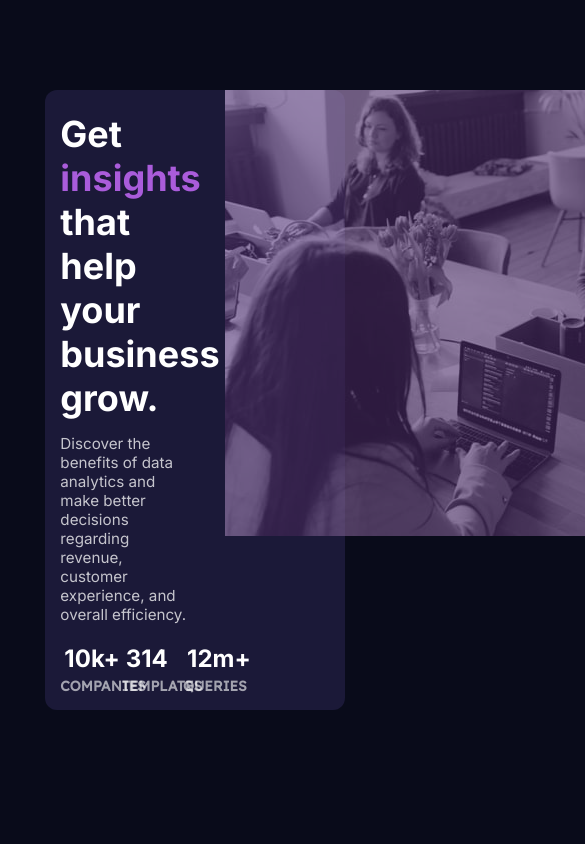
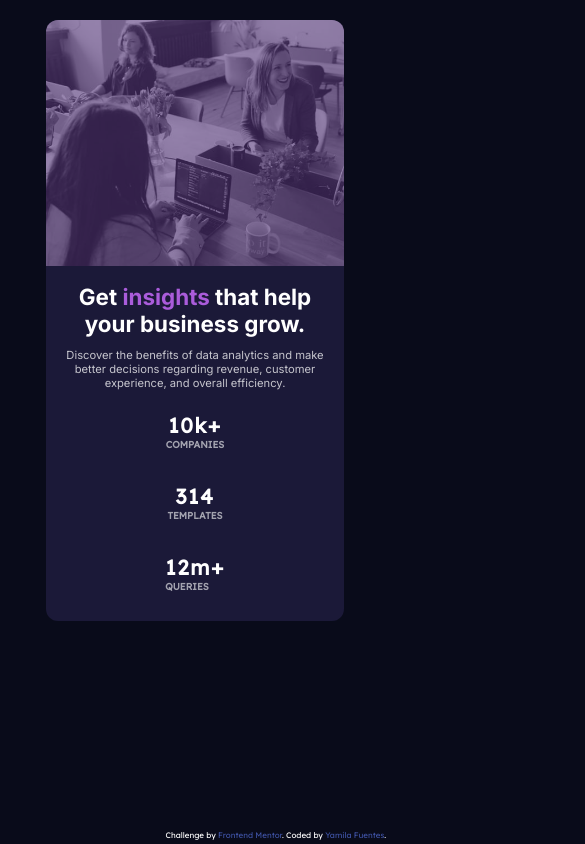
Before and after one commit to yamilafuentes/stats-preview-card, a plain HTML site: page index.html in a window 390 px wide. Shown: the top 844 px of the page, 585 px wide, since content can reach past the window. Drawn offline with Linux system fonts and the light colour scheme.

Commit message:
design mobile first

```diff
--- a/index.html
+++ b/index.html
@@ -2,66 +2,50 @@
 <html lang="en">
 <head>
   <meta charset="UTF-8">
-  <meta name="viewport" content="width=device-width, initial-scale=1.0"> <!-- displays site properly based on user's device -->
-
+  <meta name="viewport" content="width=device-width, initial-scale=1.0">
   <link rel="icon" type="image/png" sizes="32x32" href="./images/favicon-32x32.png">
   <link rel="stylesheet" type="text/css" href="style.css">
   <title>Frontend Mentor | Stats preview card component</title>
-
+  <meta name="viewport" content="user-scalable=no, width=device-width, initial-scale=1">
   <link rel="preconnect" href="https://fonts.googleapis.com">
   <link rel="preconnect" href="https://fonts.gstatic.com" crossorigin>
   <link href="https://fonts.googleapis.com/css2?family=Inter:wght@400;700&family=Lexend+Deca&display=swap" rel="stylesheet">
-
-  <!-- Feel free to remove these styles or customise in your own stylesheet 👍 -->
-  <style>
-    .attribution { font-size: 11px; text-align: right; }
-    .attribution a { color: hsl(228, 45%, 44%); }
-  </style>
+  <meta name="viewport" content="user-scalable=no, width=device-width, initial-scale=1">
 </head>
 <body>
-<!--   <span>Es para identificar una etiqueta html dentro de otras etiquetas</span>
-  <br> podemos hacer saltos de linea
-  <hr> linea horizontal
-  <article> definir contenido completamente independiente, ej: post de un blog</article> -->
-  <section>
-    <article class="card">
+  <section class="flex-container">
+    <article class="main-card">
+      <div class="img-card">
+          <img src="images/image-header-desktop.jpg">
+      </div>
       <div class="text-card">
-        <div>
-          <h1>Get <span class="letter">insights</span> that help your business grow.</h1>
-        </div>
-        <div>
-          <p class="text">
+        <h1>Get <span class="letter">insights</span> that help your business grow.</h1>
+        <div class="text">
+          <p>
             Discover the benefits of data analytics and make better decisions regarding revenue, customer
             experience, and overall efficiency.
           </p>
         </div>
-        <div class="grid">
-          <div>
-            <p class="stat-headings">10k+</p>
+        <div class="stats">
+          <div class="stat-headings">
+            <p>10k+</p>
             <h2>companies</h2>
           </div>
-          <div>
-            <p class="stat-headings">314</p>
+          <div class="stat-headings">
+            <p>314</p>
             <h2>templates</h2>
           </div>
-          <div>
-            <p class="stat-headings">12m+</p>
+          <div class="stat-headings">
+            <p>12m+</p>
             <h2>queries</h2>
           </div>
         </div>
       </div>
-
-      <div class="img-card">
-        <div>
-          <img src="images/image-header-desktop.jpg">
-        </div>
-      </div>
     </article>
   </section>
-
-<!--   <div class="attribution">
+  <footer class="attribution">
     Challenge by <a href="https://www.frontendmentor.io?ref=challenge" target="_blank">Frontend Mentor</a>.
     Coded by <a href="#">Yamila Fuentes</a>.
-  </div> -->
+  </footer>
 </body>
 </html>
--- a/style.css
+++ b/style.css
@@ -2,86 +2,158 @@
 
 
 body {
+  margin: 0%;
+  font-family: 'Inter', sans-serif;
+  font-family: 'Lexend Deca', sans-serif;
   background-color:  hsl(233, 47%, 7%);
-  margin-top: 90px;
 }
 
-h1 {
+.flex-container {
+  margin: 5%;
+  display: flex;
+  flex-direction: column;
+  align-items: center;
+}
+
+.main-card {
+  display: flex;
+  flex-direction: column;
+  width: 85%;
+  max-width: 90%;
+  max-height: 100%;
+  border-radius: 12px;
+  background-color: hsl(244, 38%, 16%);
+}
+
+.img-card {
+  display: flex;
+  width: 100%;
+}
+
+img {
+  width: 100%;
+  height: 100%;
+  border-radius: 12px 12px 0px 0px;
+  filter: opacity(0.4) drop-shadow(0 0 0 #aa5cdb);
+}
+
+.text-card {
+  margin: 4%;
+  display: flex;
+  flex-direction: column;
+}
+
+.text-card h1 {
+  margin: 2%;
+  font-weight: 700;
+  font-size:  1.4rem;
+  text-align: center;
   color: hsl(0, 0%, 100%);
   font-family: 'Inter', sans-serif;
-  font-weight: 700;
-  font-size:  36px;
-  margin: 5% 0;
 }
 
-h2 {
-  margin: 0px;
-  font-size: 14px;
-  color: hsla(0, 0%, 100%, 0.6);
-  text-transform:uppercase;
-  font-family: 'Lexend Deca', sans-serif;
-}
-
-p {
+.text p {
+  margin: 2%;
+  font-weight: 400;
+  text-align: center;
+  font-family: 'Inter', sans-serif;
   color: hsla(0, 0%, 100%, 0.75);
-  font-family: 'Inter', sans-serif;
-  font-weight: 400;
-  text-align: left;
 }
 
 .text {
-  margin: 9% 14% 0% 0%;
-  font-size: 95%;
+  display: flex;
+  font-size: 0.7rem;
 }
 
 .letter {
   color:  hsl(277, 64%, 61%);
 }
 
-.stat-headings {
-  margin: 4px;
-  color: hsl(0, 0%, 100%);
-  font-size: 24px;
-  font-weight: 700;
+.stats {
+  display: flex;
+  align-items: center;
+  flex-direction: column;
 }
 
-
-.card {
-  margin: 10%;
-  display: flex;
-  border-radius: 12px;
-  background-color: hsl(244, 38%, 16%);
+.stat-headings {
+  margin: 6%;
+  flex-direction: column;
+  font-size: 1rem;
+  color: hsl(0, 0%, 100%);
 }
 
-.text-card {
-  flex-grow: 1;
-  margin: 5%;
-  max-width: 50%;
+.stat-headings p {
+  margin: 0%;
+  font-weight: 700;
+  color: white;
+  text-align: center;
+  font-size: 1.3rem;
+  letter-spacing: 0.1rem;
 }
 
-.img-card {
-  flex-grow: 1;
-  width: 100%;
-  height: 100%;
+.stat-headings h2 {
+  margin: 0px;
+  font-size: 0.6rem;
+  text-transform: uppercase;
+  font-family: 'Lexend Deca', sans-serif;
+  color: hsla(0, 0%, 100%, 0.6);
 }
 
-img {
-  display: block;
-  border-radius: 0px 12px 12px 0px;
-  filter: opacity(0.4) drop-shadow(0 0 0 #aa5cdb);
+.attribution {
+  position: fixed;
+  margin: 1%;
+  bottom: 0;
+  right: 0;
+  font-size: 0.5rem;
+  font-weight: 500;
+  color: white;
+  text-align: right;
 }
 
-.grid {
-  display: grid;
-  grid-template-columns: 33% 33% auto;
-  /* grid-template-columns: repeat(3, 1fr); */
-  grid-gap: 12px;
-  margin-top: 11%;
+.attribution a {
+  text-decoration: none;
+  color: hsl(228, 45%, 44%);
 }
 
+@media (min-width: 650px) {
+  .main-card {
+    display: flex;
+    flex-direction: row-reverse;
+  }
 
-@media (max-widht: 375px) {
-  h2 {
-    color: tomato;
+  .img-card {
+    width: 50%;
+  }
+
+  img {
+    border-radius: 0px 12px 12px 0px;
+  }
+
+  .text-card {
+    width: 50%;
+    justify-content: space-between;
+  }
+
+  .text p {
+    font-size: 1.1rem;
+    text-align: left;
+  }
+
+  .text-card h1 {
+    font-size: 1.6rem;
+    text-align: left;
+  }
+
+  .stats {
+    flex-direction: row;
+    justify-content: space-between;
+  }
+
+  .stat-headings {
+    text-align: left;
+  }
+
+  .attribution {
+    font-size: 1rem;
   }
 }
```
